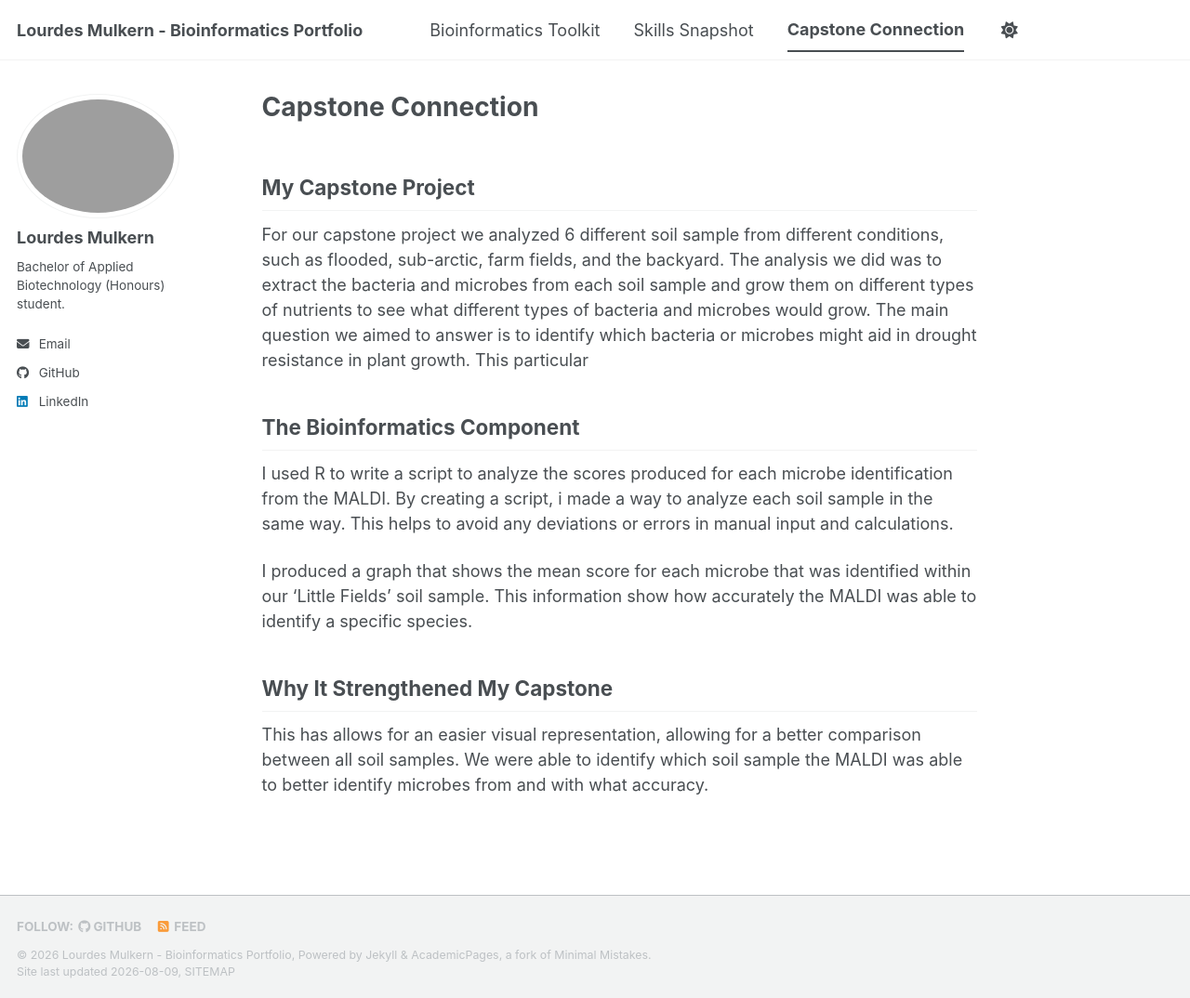
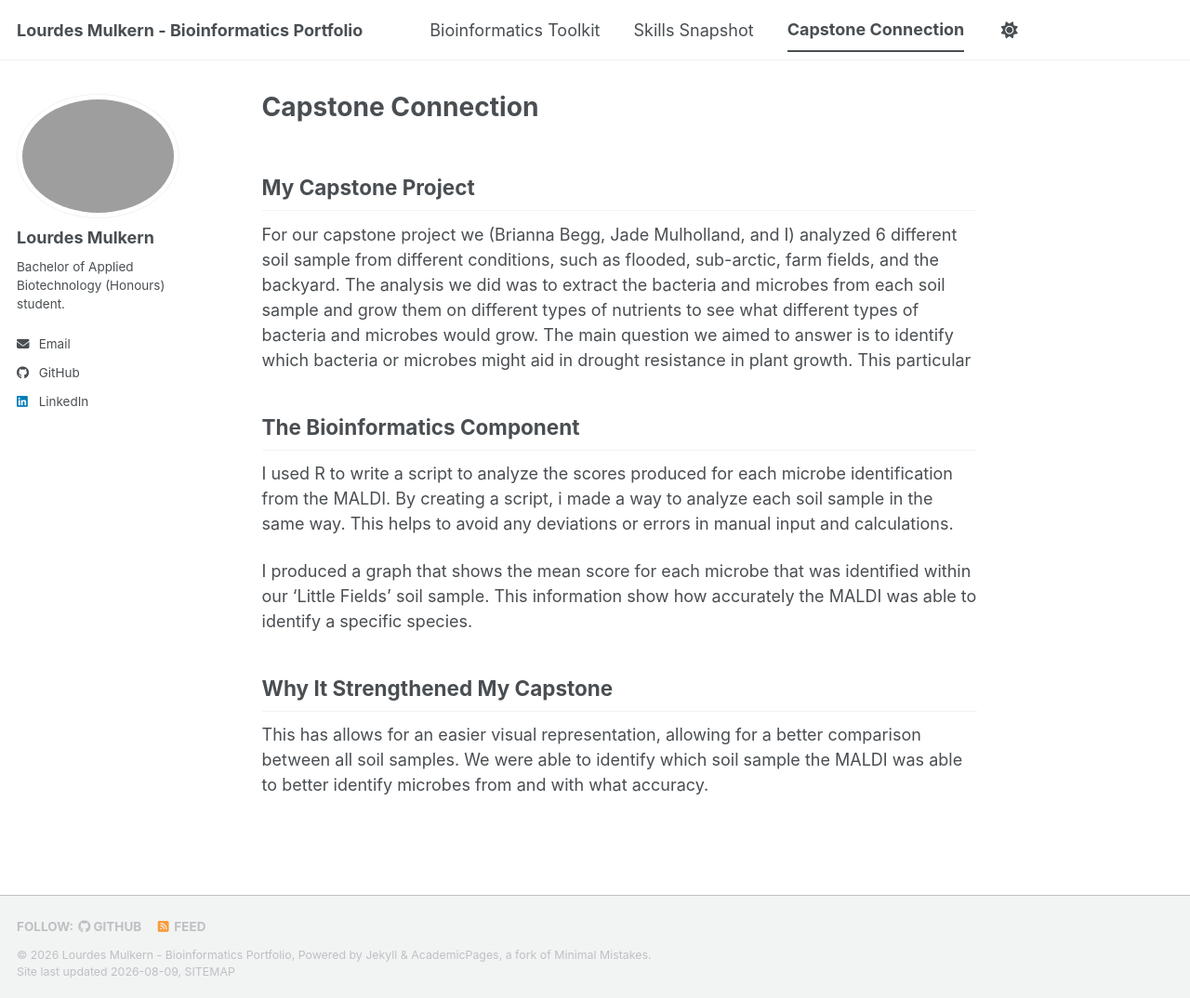
Before and after one commit to Lourdes-Mulkern/biot74000-portfolio, a Jekyll site: the page built from _pages/capstone.md, in a window 1280 px wide and 1074 px high. Shown: the whole window at 93% size. Built offline with Jekyll 4.4.1, drawn with Linux system fonts in a browser that asks for light colours; a script bundle is joined from its source files by our own code; library files that are not in the unit come from our copies.

Commit message:
Update capstone.md

```diff
--- a/_pages/capstone.md
+++ b/_pages/capstone.md
@@ -30,7 +30,7 @@ author_profile: true
 
 ## My Capstone Project
 
-For our capstone project we analyzed 6 different soil sample from different conditions, such as flooded, sub-arctic, farm fields, and the backyard. The analysis we did was to extract the bacteria and microbes from each soil sample and grow them on different types of nutrients to see what different types of bacteria and microbes would grow. The main question we aimed to answer is to identify which bacteria or microbes might aid in drought resistance in plant growth. This particular
+For our capstone project we (Brianna Begg, Jade Mulholland, and I) analyzed 6 different soil sample from different conditions, such as flooded, sub-arctic, farm fields, and the backyard. The analysis we did was to extract the bacteria and microbes from each soil sample and grow them on different types of nutrients to see what different types of bacteria and microbes would grow. The main question we aimed to answer is to identify which bacteria or microbes might aid in drought resistance in plant growth. This particular
 
 ## The Bioinformatics Component
 
```
